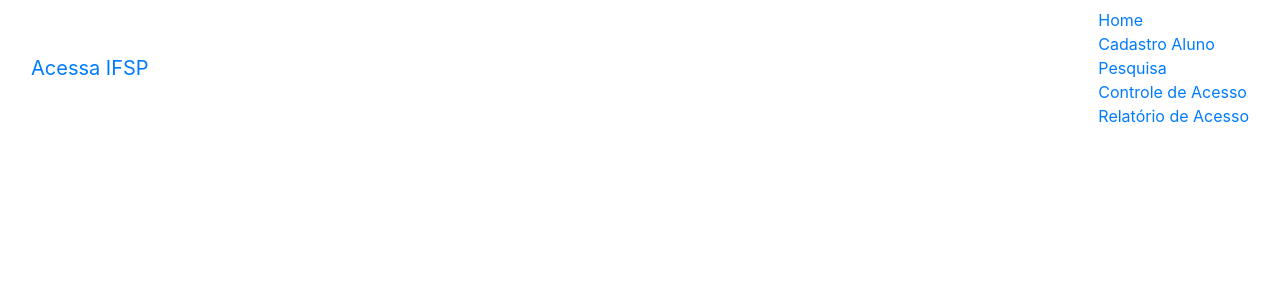
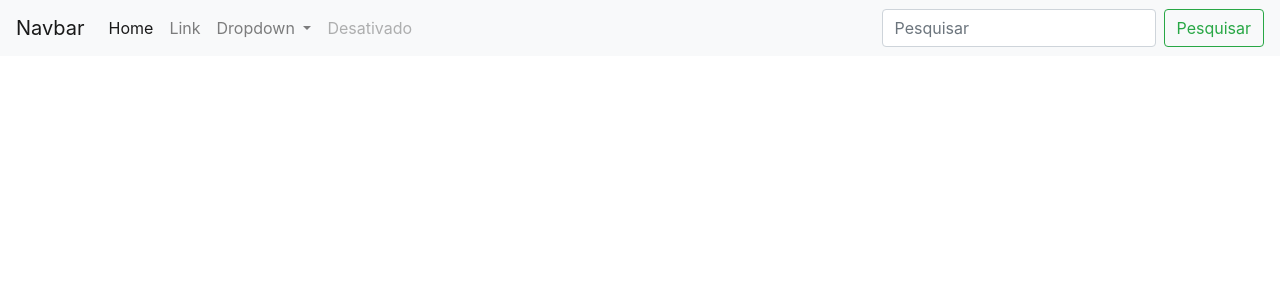
Before and after one commit to juhriccelli/TCC, a PHP site: page /index.php in a window 1280 px wide. Shown: the top 300 px of the page. Run offline with PHP 8.4, Linux system fonts and the light colour scheme; some libraries are stand-ins or nearby versions.

Commit message:
Versão 1.3.5

```diff
--- a/pages/barra.php
+++ b/pages/barra.php
@@ -1,27 +1,50 @@
 <!DOCTYPE html>
 <html lang="pt-br">
+
 <head>
   <meta name="viewport" content="width=device-width, initial-scale=1">
   <meta charset=”UTF-8”>
-      <link rel="stylesheet" href="assets/bootstrap.min.css">
-      <script src="assets/jquery.min.js"></script>
-      <script src="assets/bootstrap.min.js"></script>
+  <link rel="stylesheet" href="../assets/bootstrap.min.css">
+  <script src="../assets/jquery.min.js"></script>
+  <script src="../assets/bootstrap.min.js"></script>
 </head>
+
 <body>
-        <nav class="navbar navbar-inverse">
-            <div class="container-fluid">
-                <div class="navbar-header">
-                    <a class="navbar-brand" href="index.php">Acessa IFSP</a>
+  <nav class="navbar navbar-expand-lg navbar-light bg-light">
+    <a class="navbar-brand" href="#">Navbar</a>
+    <button class="navbar-toggler" type="button" data-toggle="collapse" data-target="#conteudoNavbarSuportado" aria-controls="conteudoNavbarSuportado" aria-expanded="false" aria-label="Alterna navegação">
+      <span class="navbar-toggler-icon"></span>
+    </button>
+
+    <div class="collapse navbar-collapse" id="conteudoNavbarSuportado">
+      <ul class="navbar-nav mr-auto">
+        <li class="nav-item active">
+          <a class="nav-link" href="#">Home <span class="sr-only">(página atual)</span></a>
+        </li>
+        <li class="nav-item">
+          <a class="nav-link" href="#">Link</a>
+        </li>
+        <li class="nav-item dropdown">
+          <a class="nav-link dropdown-toggle" href="#" id="navbarDropdown" role="button" data-toggle="dropdown" aria-haspopup="true" aria-expanded="false">
+            Dropdown
+          </a>
+          <div class="dropdown-menu" aria-labelledby="navbarDropdown">
+            <a class="dropdown-item" href="#">Ação</a>
+            <a class="dropdown-item" href="#">Outra ação</a>
+            <div class="dropdown-divider"></div>
+            <a class="dropdown-item" href="#">Algo mais aqui</a>
           </div>
-                <ul class="nav navbar-nav">
-                    <li class="active"><a href="index.php">Home</a></li>
-                    <li><a href="cadastra.php">Cadastro Aluno</a></li>
-                    <li><a href="busca.php">Pesquisa</a></li>
-                    <li><a href="testeRun.php">Controle de Acesso</a></li>
-                    <li><a href="relatorio.php">Relatório de Acesso</a></li>
-                   <!-- <li><a href="#">FAQ</a></li> -->
+        </li>
+        <li class="nav-item">
+          <a class="nav-link disabled" href="#">Desativado</a>
+        </li>
       </ul>
+      <form class="form-inline my-2 my-lg-0">
+        <input class="form-control mr-sm-2" type="search" placeholder="Pesquisar" aria-label="Pesquisar">
+        <button class="btn btn-outline-success my-2 my-sm-0" type="submit">Pesquisar</button>
+      </form>
     </div>
   </nav>
 </body>
+
 </html>
```
Lines whose indentation alone changed are shown as unchanged.
